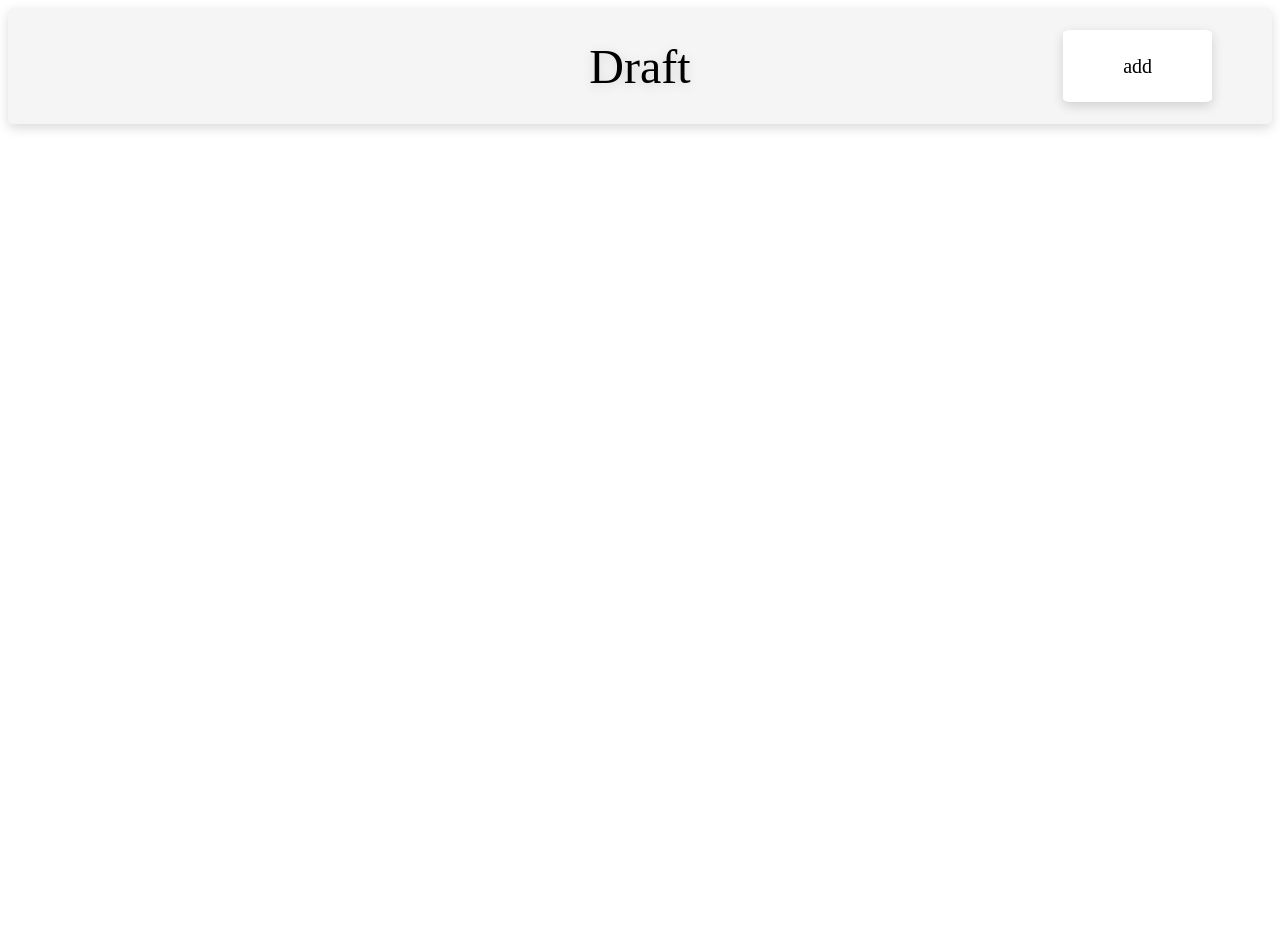
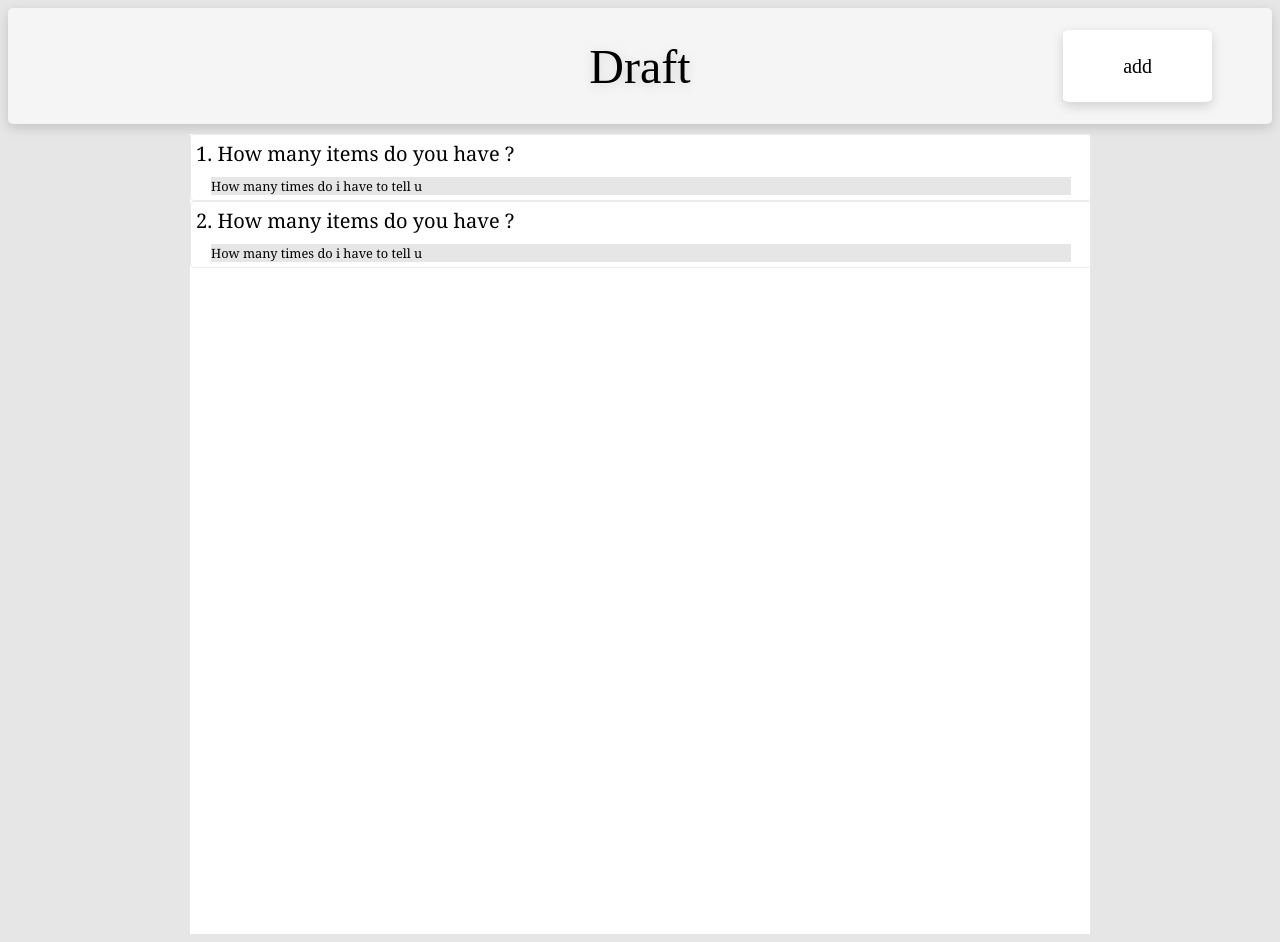
Before and after one commit to SkySaksham/SkyForms, a plain HTML site: page form.html in a window 1280 px wide. Before the commit the page ends 800 px from the top, so only its background shows below. Drawn offline with Linux system fonts and the light colour scheme.

Commit message:
designed Component

```diff
--- a/form.html
+++ b/form.html
@@ -7,6 +7,18 @@
 <body>
 
 <div id = "nav"></div>
+<div class = "Qcontainer">
+
+    <div class = "Qcard">
+        <div class="Qtitle">1. How many items do you have ? </div>
+        <div class="Qdescription" > How many times do i have to tell u</div>
+    </div>
+    <div class = "Qcard">
+        <div class="Qtitle">2. How many items do you have ? </div>
+        <div class="Qdescription" > How many times do i have to tell u</div>
+    </div>
+
+</div>
 
 </body>
 <script type="module" >
@@ -17,4 +29,51 @@ nav.replaceWith(getNavbar({left : null, middle : "Draft" , right:'add'}));
 
 </script>
 
+<style>
+
+.Qcontainer{
+    display : flex;
+    width: 100%;
+    max-width: 900px;
+    height: 100%;
+    background: white;
+
+    margin: 10px auto 0 auto;
+    min-height: 100vh;
+
+    flex-direction: column;
+}
+.Qdescription {
+    font-size: 0.9rem;
+    background: rgb(230,230,230);
+    margin:5px 20px 5px 20px;
+
+    font-weight: 400;
+    font-size: 0.8rem;
+    font-family: Georgia, 'Times New Roman', Times, serif, Times, serif;
+}
+.Qtitle {
+    font-size: 1.25rem;
+    font-weight: 200;
+    margin:5px;
+    width: 100%;
+}
+
+.Qcard {
+    display : flex;
+    width: 100%;
+    margin: 0 auto;
+
+    border: 1px solid rgb(235,235,235);
+    flex-direction: column;
+    border-radius: 4px;
+    margin-top: 0px;
+}
+
+body {
+    background: rgb(230,230,230);
+    font-family: Georgia, 'Times New Roman', Times, serif, Times, serif;
+}
+</style>
+
 </html>
```
